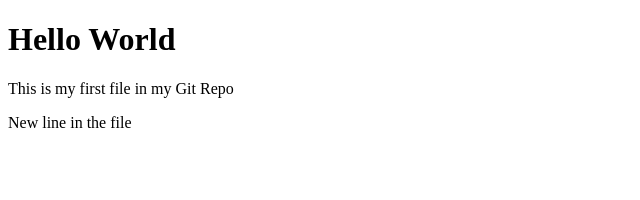
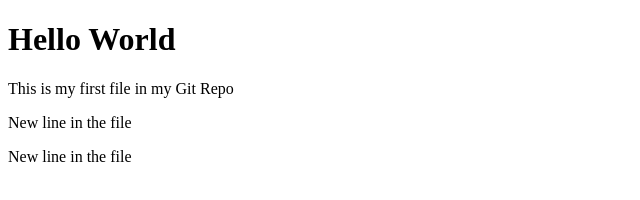
Before and after one commit to PunitTopiya/test-repo, a plain HTML site: page index.html in a window 1280 px wide. Shown: the whole page, without its empty margins (0-640 px from the left). Drawn offline with Linux system fonts and the light colour scheme.

Commit message:
Directly commited index file in hello-world

```diff
--- a/index.html
+++ b/index.html
@@ -9,5 +9,6 @@
         <h1>Hello World</h1>
         <p>This is my first file in my Git Repo</p>
         <p>New line in the file</p>
+        <p>New line in the file</p>
     </body>
 </html>
```
